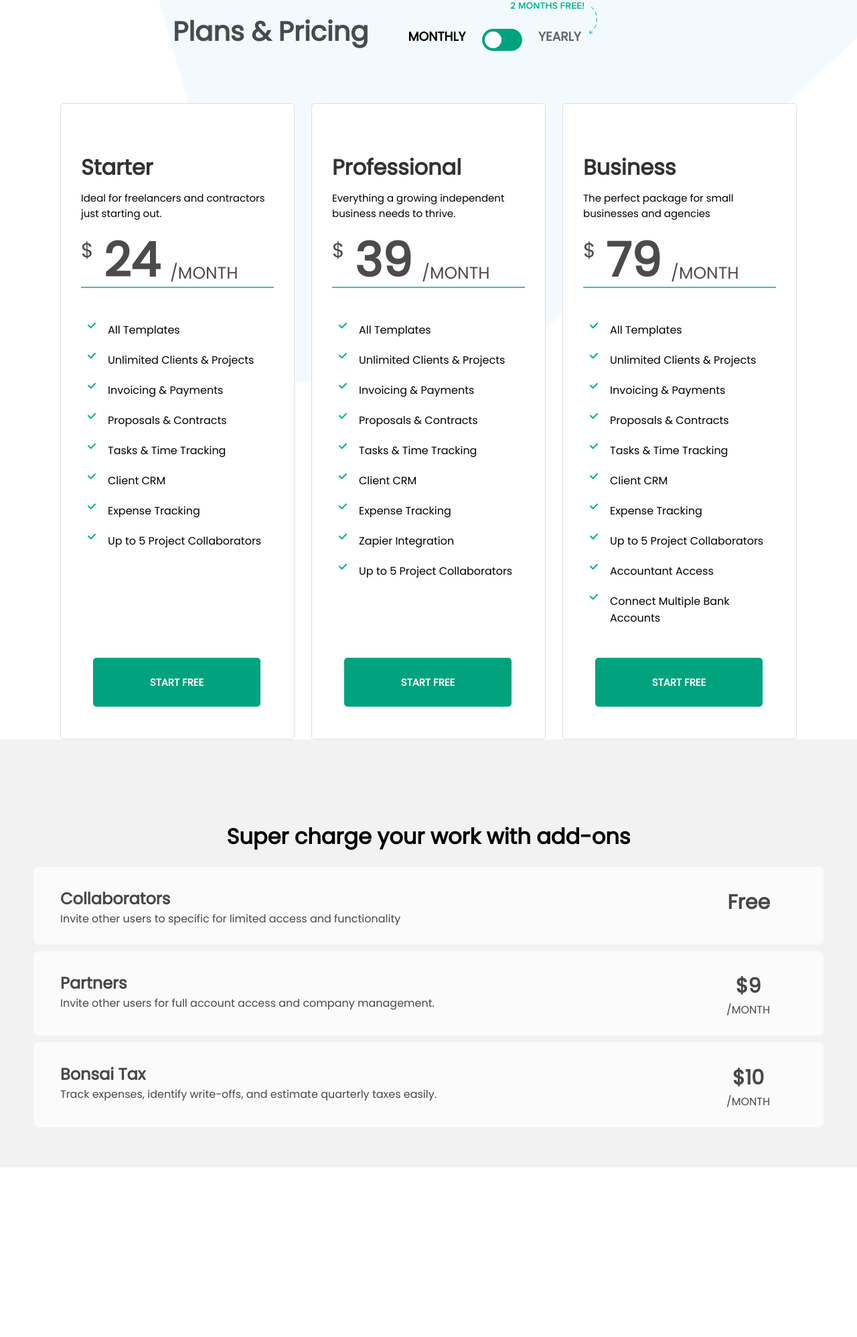
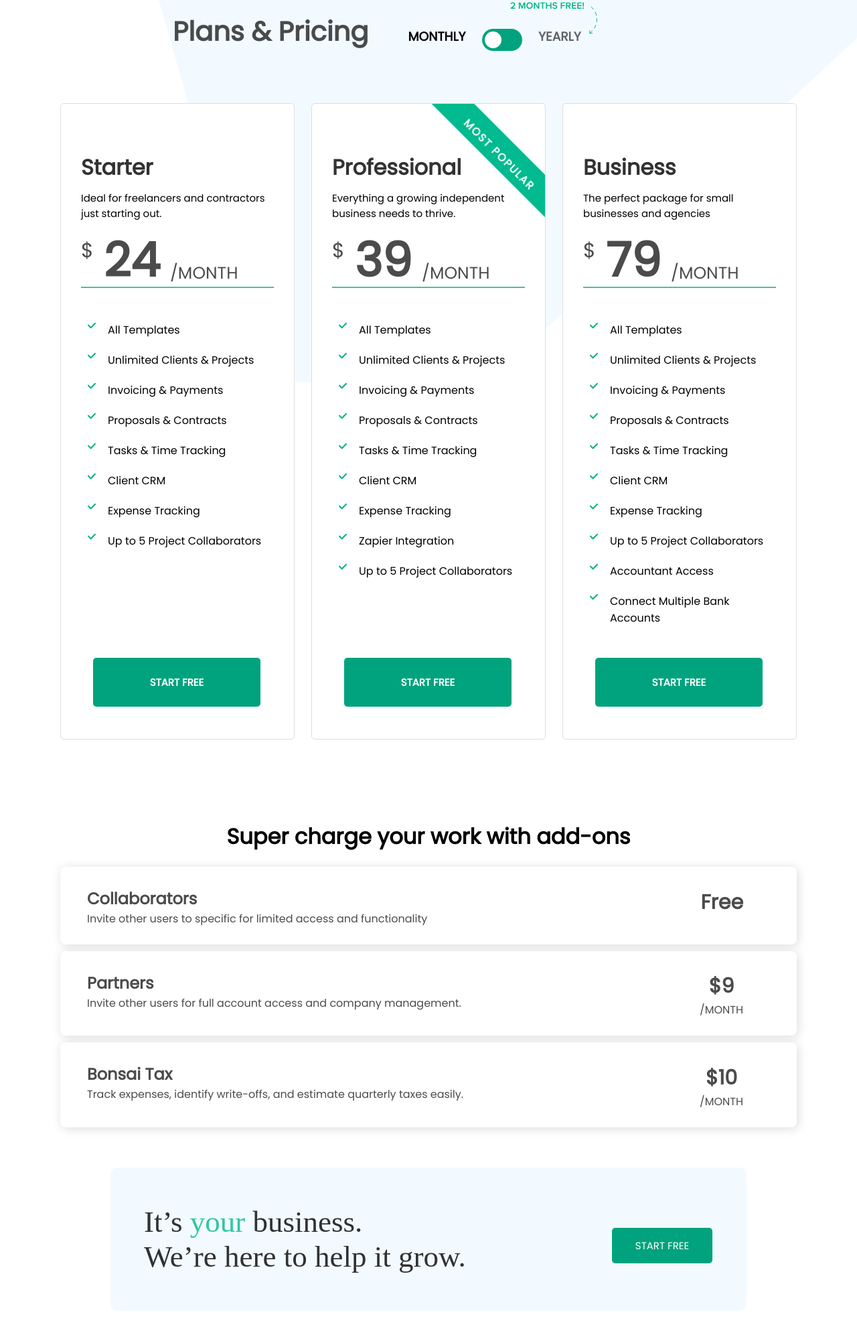
Before and after one commit to abdullahal-baki/bonsai-project, a plain HTML site: page index.html in a window 1280 px wide. Shown: the part 130-2126 px from the top of the page at 67% size. Before the commit the page ends 1873 px from the top, so only its background shows below. Drawn offline with Linux system fonts and the light colour scheme.

Commit message:
new section added

```diff
--- a/index.html
+++ b/index.html
@@ -107,11 +107,12 @@
                 <div class="bottom-btn">
                     <a href="#" class="start-free menu-free">START FREE</a>
                 </div>
+            </div>
 
 
-            </div>
+
             <div class="items">
-
+                <div class="popular-tag"><p>most popular</p></div>
                 <h1 class="package-name">Professional</h1>
                 <p class="package-slowgun">Everything a growing independent business needs to thrive.</p>
                 <div class="price-section">
@@ -176,7 +177,7 @@
     </div>
 
 
-
+    <div class="section1-area">
         <div class="sub-section1">
             <h1>Super charge your work with add-ons</h1>
 
@@ -214,13 +215,20 @@
                     <p>/month</p>
                 </div>
             </div>
+        </div>
 
+        <div class="sub-section2">
+            <p>It’s <span class="green-text">your</span> business.
+                <br>We’re here to help it grow.</p>
+                <div class="sec2-btn">
+                    <a href="#" class="start-free menu-free">START FREE</a>
+                </div>
+        </div>
 
 
     </div>
 
 
-
     <script src="main.js"></script>
 </body>
 </html>
--- a/styles.css
+++ b/styles.css
@@ -375,11 +375,46 @@ Toggle button styles end
     font-weight: bold;
 }
 
+.items:nth-child(2){
+    position: relative;
+    overflow:hidden;
+}
+.popular-tag{
+    background-color: #01ba8f;
+    text-align: center;
+    position: absolute;
+    width: 350px;
+    z-index: 1;
+    /* top: 0; */
+    right: -110px;
+    transform: rotate(45deg);
+}
+.popular-tag p{
+    text-transform: uppercase;
+    font-size: 16px;
+    font-weight: bold;
+    color: rgb(255, 255, 255);
+    padding: 5px 10px;
+    letter-spacing: 2px;
 
+}
+
+
+
+/* ---------------
+   Section 1 Styles
+------------------*/
+
+.section1-area{
+
+    background-color: #ffffff;
+}
 .sub-section1 {
     padding-top: 100px;
-    background-color: #f2f2f2;
     padding: 100px 50px 50px;
+    max-width: 1200px;
+    margin: 0 auto;
+
 }
 .sub-section1 h1{
     text-align: center;
@@ -394,6 +429,7 @@ Toggle button styles end
     margin-bottom: 10px;
     border-radius: 8px;
     opacity: .7;
+    box-shadow: 2px 2px 15px #cdcdcd;
 
 }
 .name {
@@ -420,10 +456,29 @@ Toggle button styles end
 }
 
 
+.sub-section2 {
+    max-width: 950px;
+    margin: 0 auto;
+    margin-bottom: 60px;
+    background-color: #F2FAFF;
+    border-radius: 10px;
+    display: flex;
+    justify-content: space-between;
+    padding: 10px 50px;
+    align-items: center;
+}
+.sub-section2 p{
+    font-family: 'Times New Roman', Times, serif;
+    font-size: 45px;
+    opacity: .8;
 
-
-
-
+}
+.green-text{
+    color: #01ba8f;
+}
+.sec2-btn {
+    width: 150px;
+}
 
 
 
@@ -502,6 +557,14 @@ Toggle button styles end
     .price p{
     font-size: 14px;
     }
+    .sub-section2{
+        display: block;
+        margin: 0 45px 60px;
+    }
+    .sec2-btn{
+        margin: 0 auto;
+        padding-bottom: 20px;
+    }
 
 
 
```
Lines whose indentation alone changed are shown as unchanged.
